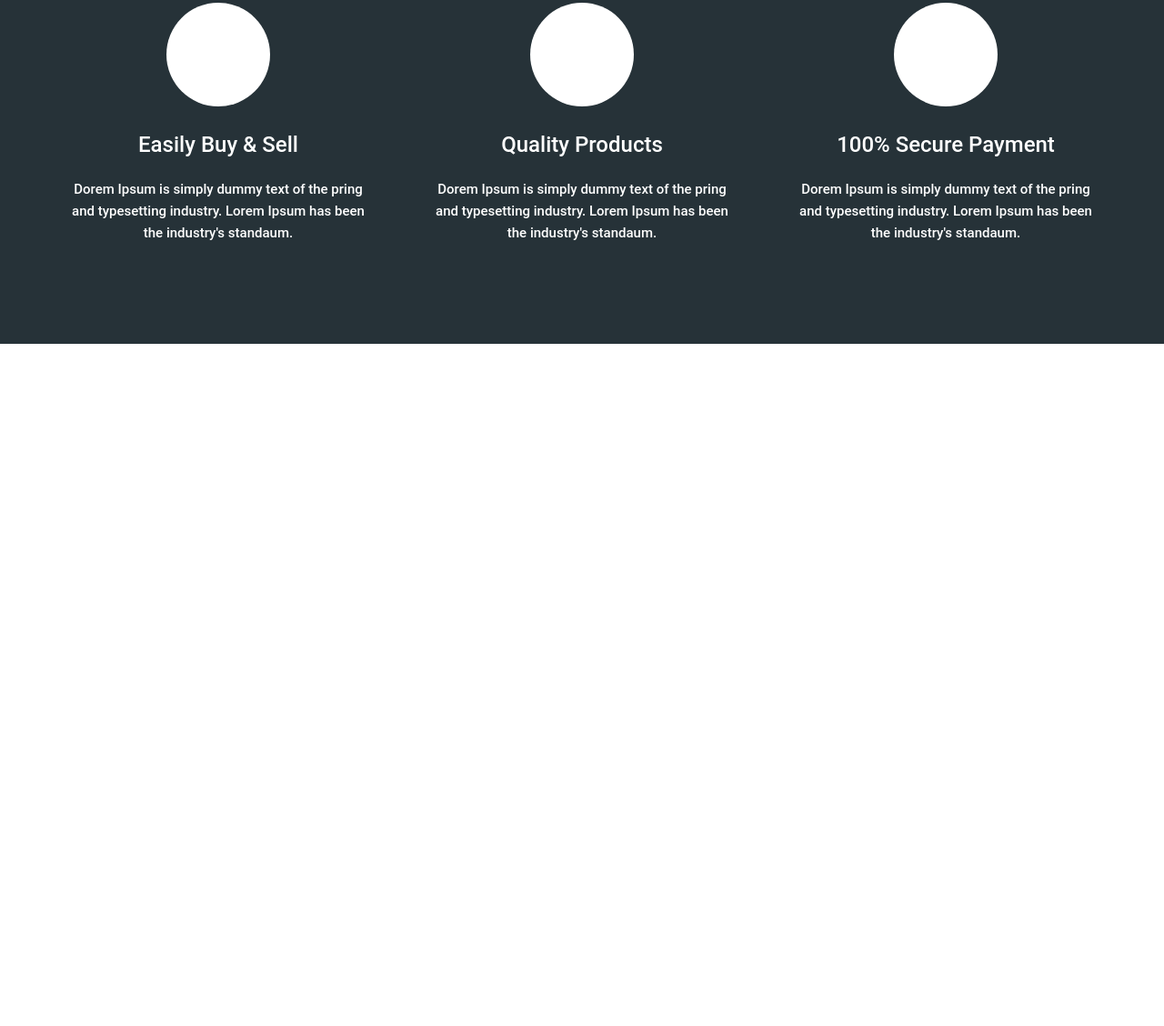
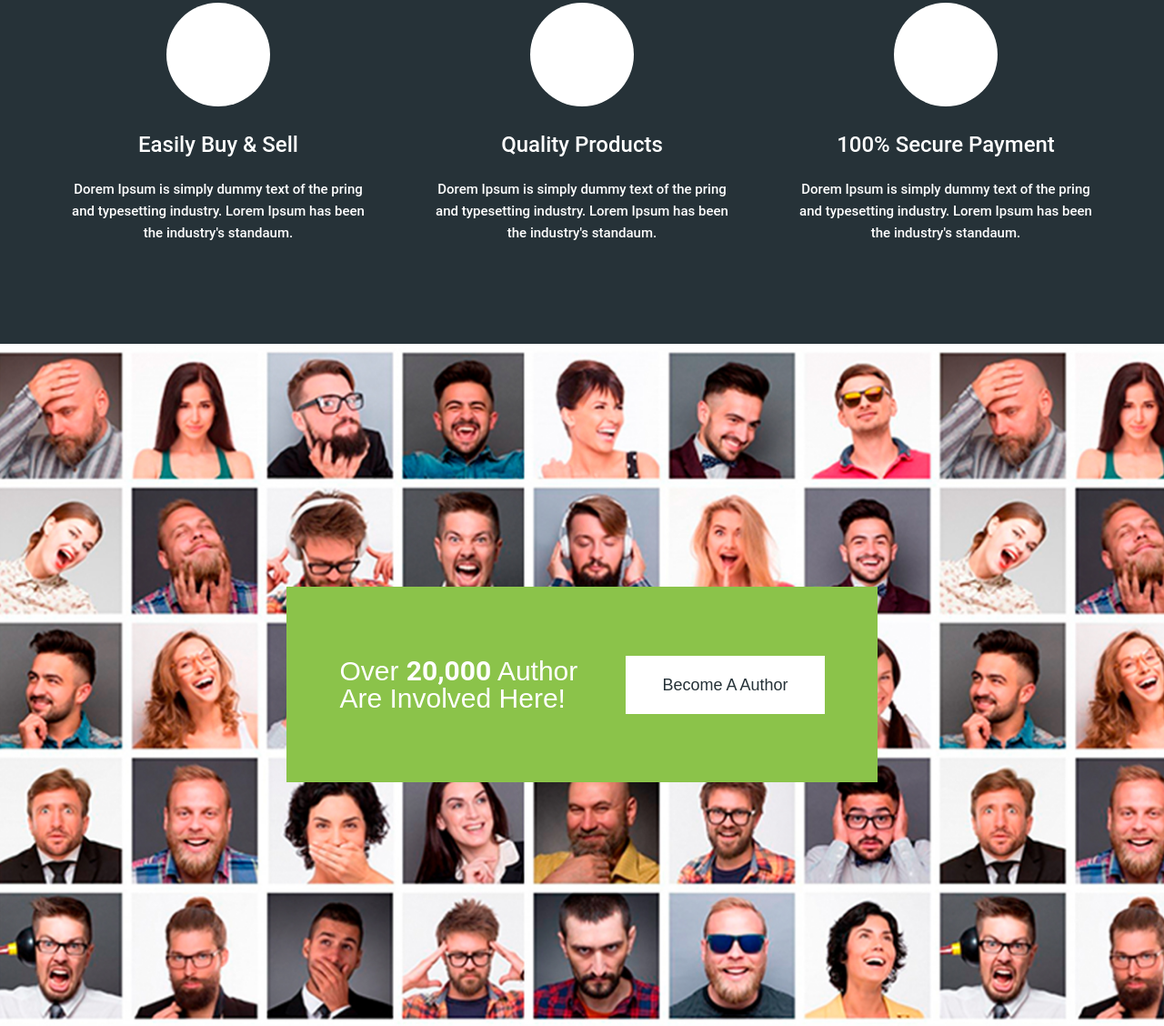
Before and after one commit to AMariannaV/moderno, a website: page app/index.html in a window 1280 px wide. Shown: the part 3980-5108 px from the top of the page at 91% size. Before the commit the page ends 4358 px from the top, so only its background shows below. Drawn offline with nearby package versions, Linux system fonts and the light colour scheme; files that its build step writes are made by us from their sources.

Commit message:
added author

```diff
--- a/app/index.html
+++ b/app/index.html
@@ -815,6 +815,13 @@
             </div>
         </div>
     </section>
+    <section class="author" style="background-image: url(images/author-bg.jpg);">
+        <div class="author__box">
+            <div class="author__title">Over <span>20,000</span> Author
+                Are Involved Here!</div>
+             <a href="#" class="author__link">Become A Author</a>
+        </div>
+    </section>
 
 
 
--- a/app/scss/style.scss
+++ b/app/scss/style.scss
@@ -310,3 +310,44 @@
         }
     }
 }
+
+  // end-advantages
+
+//   start-author
+.author{
+background-position: center;
+background-size: cover;
+background-repeat: no-repeat;
+min-height: 750px;
+display: flex;
+justify-content: center;
+align-items: center;
+&__box{
+    max-width: 650px;
+    width: 100%;
+    min-height: 215px;
+    display: flex;
+    justify-content: center;
+    align-items: center;
+    background-color: $green;
+}
+&__title{
+    font-size: 30px;
+    line-height: 30px;
+    color: #fff;
+    margin-right: 45px;
+    max-width: 270px;
+    span{
+        @include f700;
+    }
+}
+&__link{
+    color: $bg;
+    font-size: 18px;
+    line-height: 36px;
+    padding: 14px 40px;
+    background-color: #fff;
+}
+}
+
+//   end-author
```
Also changed, not shown: app/images/author-bg.jpg (added).
